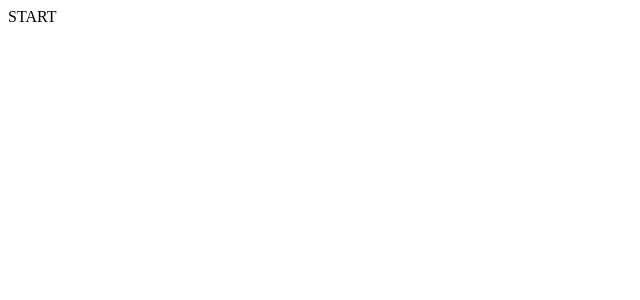
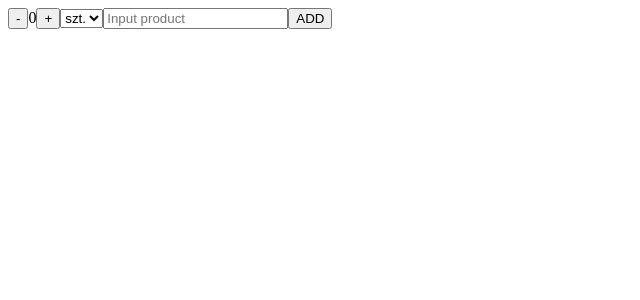
Before and after one commit to kaemil/shopping-list, a React (Create React App) app: page / in a window 1280 px wide. Shown: the top 300 px of the page, without its empty margins (0-640 px from the left). Built offline with nearby package versions, Linux system fonts and the light colour scheme; the HTML template or start-up script is replaced by a standard one.

Commit message:
Adding input and button ADD

```diff
--- a/src/App.js
+++ b/src/App.js
@@ -1,9 +1,40 @@
+import React,{useState,useRef} from 'react';
+import ShopList from './components/shopList';
+import ShopPanel from './components/shopPanel';
+
 function App() {
-  return (
+    const [count,setCount] = useState(0)
+    const [product,setProduct] = useState('')
+    const [productList,setProductList] = useState([])
+    const inputFocus = useRef()
+
+    const handleChange = (e) => setProduct(e.target.value)
+
+    const handleClick = (e,id) =>{
+        if(e.target.name === 'add'){
+            setProductList([...productList,product])
+            setProduct('')
+            inputFocus.current.focus()
+        } else{
+            productList.splice(id,1)
+            setProductList([...productList])
+        }
+    }
+
+    return (
     <div>
-        START
+        <ShopPanel
+            inputFocus={inputFocus}
+            handleChange={handleChange}
+            product={product}
+            handleClick={handleClick}
+        />
+        <ShopList
+            handleClick={handleClick}
+            productList={productList}
+        />
     </div>
-  );
+    );
 }
 
 export default App;
--- /dev/null
+++ b/src/components/shopList.js
@@ -0,0 +1,24 @@
+import React from 'react';
+import ShopListItem from './shopListItem';
+
+function ShopList(props){
+    const products = props.productList.map((product,index)=>{
+        return <ShopListItem
+                    key={index}
+                    id={index}
+                    product={product}
+                    handleClick={props.handleClick}
+                />
+    })
+    return (
+        <div>
+            <table>
+                <tbody>
+                {products}
+                </tbody>
+            </table>
+        </div>
+      );
+}
+
+export default ShopList
--- /dev/null
+++ b/src/components/shopListItem.js
@@ -0,0 +1,24 @@
+import React from 'react';
+
+function ShopListItem(props){
+    return (
+        <>
+            <tr>
+                <td>
+
+                </td>
+                <td>
+
+                </td>
+                <td>
+                    {props.product}
+                </td>
+                <td>
+                    <button name='delete' onClick={(e)=>props.handleClick(e,props.id)}>X</button>
+                </td>
+            </tr>
+        </>
+    );
+}
+
+export default ShopListItem
--- /dev/null
+++ b/src/components/shopPanel.js
@@ -0,0 +1,25 @@
+import React from 'react';
+
+function ShopPanel(props){
+    return (
+        <div>
+            <button>-</button>
+            <span>0</span>
+            <button>+</button>
+            <select>
+                <option>szt.</option>
+                <option>kg</option>
+            </select>
+            <input
+                ref={props.inputFocus}
+                type='text'
+                value={props.product}
+                name='product'
+                placeholder='Input product'
+                onChange={props.handleChange}/>
+            <button name='add' onClick={props.handleClick}>ADD</button>
+        </div>
+      );
+}
+
+export default ShopPanel
```
